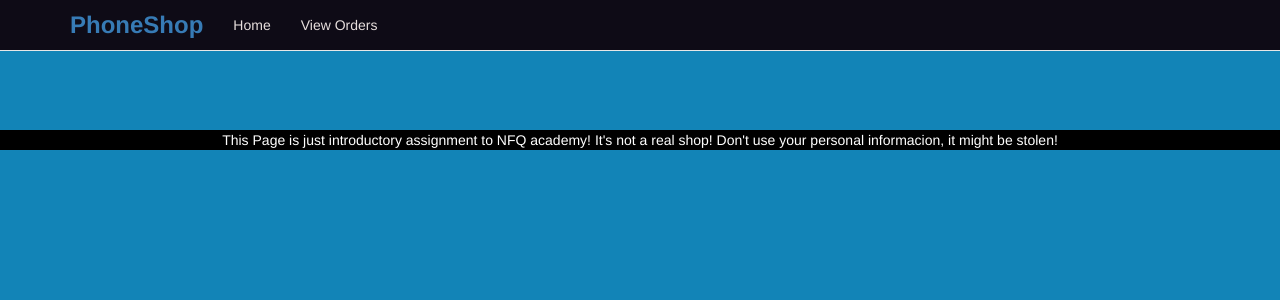
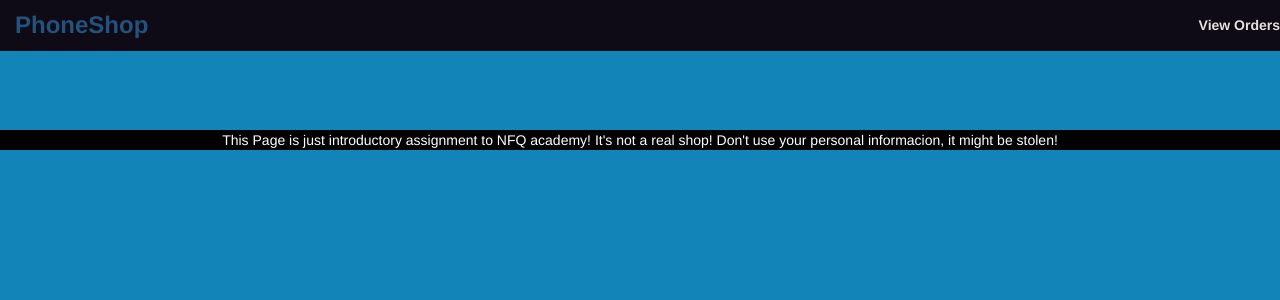
Before and after one commit to VadimasPliavgo/project, a PHP site: page /orders.php in a window 1280 px wide. Shown: the top 300 px of the page. Run offline with PHP 8.4, Linux system fonts and the light colour scheme; data that the repository does not hold is empty; some libraries are stand-ins or nearby versions.

Commit message:
Update orders.php

```diff
--- a/orders.php
+++ b/orders.php
@@ -18,15 +18,14 @@
 </style>
 </head>
 <body style="background-color:#1284B7;">
-  <nav class="navbar navbar-default  navbar-fixed-top" id="navbar">
-    <div class="container">
-      <a href="index.php" class="navbar-brand" ><b><font size="5" color="#377BB5">PhoneShop</font></b></a>
-      <ul class="nav navbar-nav">
-          <li><a href="index.php" id="navbarmeniu">Home</a></li>
-          <li><a href="orders.php" id="navbarmeniu">View Orders</a></li>
-       </ul>
-     </div>
-  </nav>
+    <div class="navbar navbar-invert  navbar-fixed-top" id="navbar">
+   <div class="container-fluide">
+     <a href="index.php" class="navbar-brand" style="width=10px;" ><b><font size="5">PhoneShop</font></b></a>
+     <ul class="nav navbar-nav navbar-right">
+         <li><a href="orders.php" id="navbarmeniu"><b>View Orders</b></a></li>
+      </ul>
+    </div>
+ </div>
 </div>
 <table id="resultable" align="center" >
   <?php include 'returndata.php'; ?>
```
